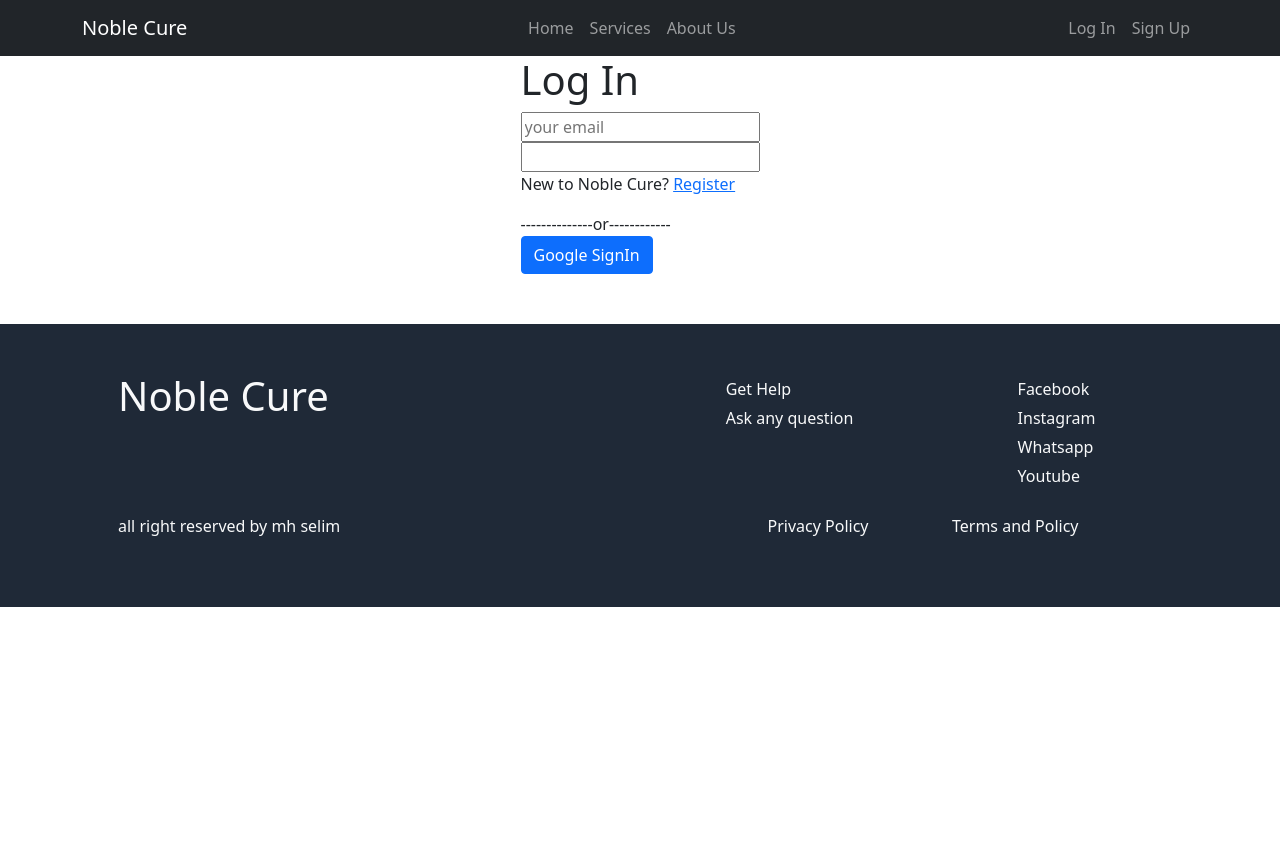
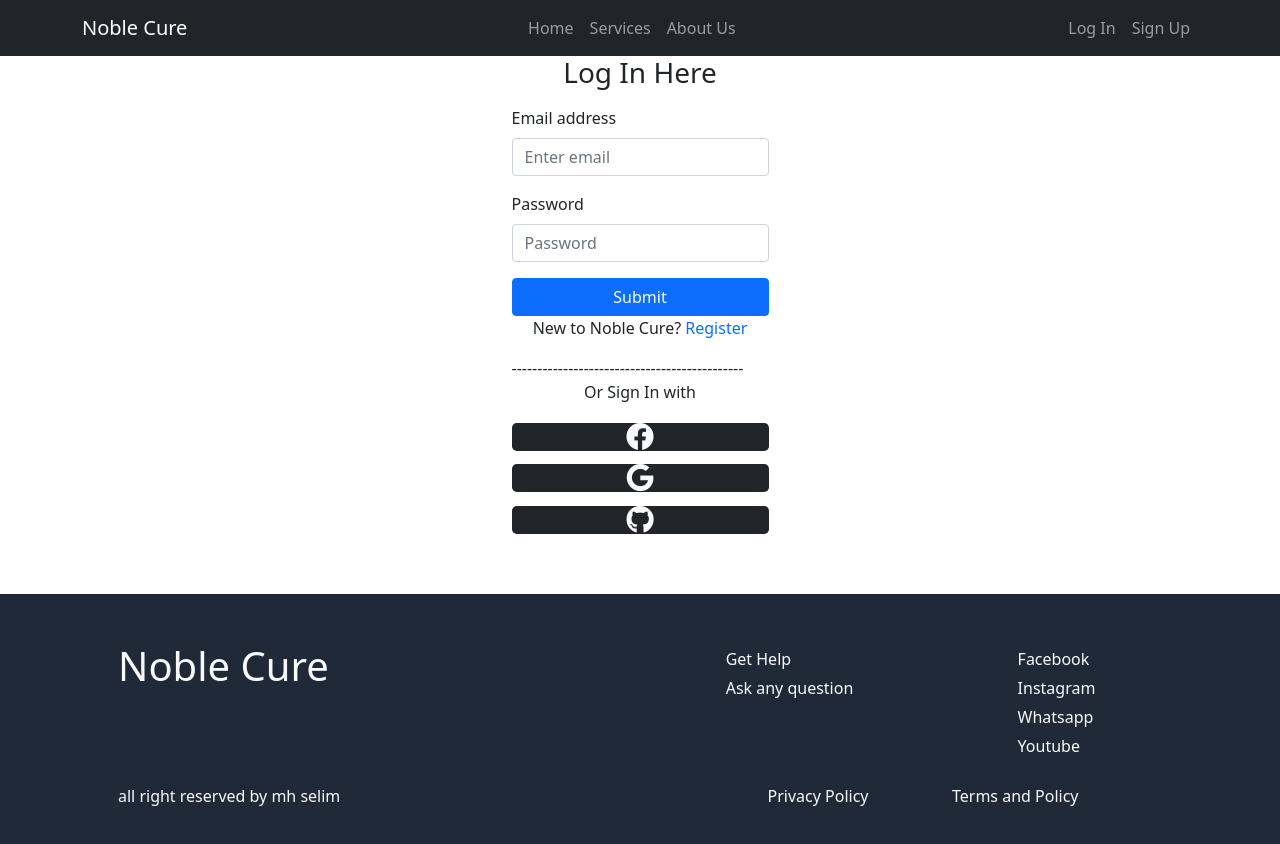
Before and after one commit to mhselim103/health-care, a React (Create React App) app: page /login in a window 1280 px wide. Shown: the top 844 px of the page. Before the commit the page ends 800 px from the top, so only its background shows below. Built offline with nearby package versions, Linux system fonts and the light colour scheme; no server answers.

Commit message:
form added

```diff
--- a/package.json
+++ b/package.json
@@ -3,6 +3,9 @@
   "version": "0.1.0",
   "private": true,
   "dependencies": {
+    "@fortawesome/fontawesome-svg-core": "^1.2.36",
+    "@fortawesome/free-solid-svg-icons": "^5.15.4",
+    "@fortawesome/react-fontawesome": "^0.1.16",
     "@testing-library/jest-dom": "^5.15.0",
     "@testing-library/react": "^11.2.7",
     "@testing-library/user-event": "^12.8.3",
--- a/public/index.html
+++ b/public/index.html
@@ -8,6 +8,13 @@
     <meta
       name="description"
       content="Web site created using create-react-app"
+    />
+    <!-- font awesome icons  -->
+    <link
+      rel="stylesheet"
+      href="https://use.fontawesome.com/releases/v5.15.4/css/all.css"
+      integrity="sha384-DyZ88mC6Up2uqS4h/KRgHuoeGwBcD4Ng9SiP4dIRy0EXTlnuz47vAwmeGwVChigm"
+      crossorigin="anonymous"
     />
     <link rel="apple-touch-icon" href="%PUBLIC_URL%/logo192.png" />
     <!--
--- /dev/null
+++ b/src/Pages/Authenticatin/Login/Login.css
@@ -0,0 +1,3 @@
+.register {
+  text-decoration: none;
+}
--- a/src/Pages/Authenticatin/Login/Login.js
+++ b/src/Pages/Authenticatin/Login/Login.js
@@ -1,7 +1,8 @@
 import React from "react";
-import { Button } from "react-bootstrap";
+import { Button, Form } from "react-bootstrap";
 import { Link, useLocation, useHistory } from "react-router-dom";
 import useAuth from "../../../Hooks/useAuth";
+import "./Login.css";
 
 const LogIn = () => {
   const location = useLocation();
@@ -18,27 +19,54 @@ const LogIn = () => {
       })
       .finally(() => setIsLoading(false));
   };
+  const handleClick = (e) => {
+    e.preventDefault();
+  };
   return (
-    <div className="banner d-flex justify-content-center">
+    <div className="d-flex justify-content-center">
       <div>
-        <h1>Log In</h1>
-        <form>
-          <input
-            type="email"
-            name="email"
-            id="email"
-            placeholder="your email"
-          />
-          <br />
-          <input type="password" name="password" id="password" />
-        </form>
-        <p>
-          New to Noble Cure? <Link to="/register">Register</Link>
+        <h3 className="text-center">Log In Here</h3>
+        <Form>
+          <Form.Group className="my-3" controlId="formBasicEmail">
+            <Form.Label>Email address</Form.Label>
+            <Form.Control type="email" placeholder="Enter email" required />
+          </Form.Group>
+
+          <Form.Group className="mb-3" controlId="formBasicPassword">
+            <Form.Label>Password</Form.Label>
+            <Form.Control type="password" placeholder="Password" required />
+          </Form.Group>
+          {/* <p className="bg-primary w-100 text-center text-light p-2 cursour rounded-3">
+            Sign In
+          </p> */}
+          <Button
+            variant="primary"
+            type="submit"
+            className="w-100"
+            onClick={handleClick}
+          >
+            Submit
+          </Button>
+        </Form>
+        <p className="text-center">
+          New to Noble Cure?{" "}
+          <Link className="register" to="/register">
+            Register
+          </Link>
         </p>
-        <div>--------------or------------</div>
-        <Button variant="primary" onClick={handleSignIn}>
-          Google SignIn
-        </Button>
+        <div>
+          ---------------------------------------------
+          <p className="text-center">Or Sign In with</p>
+          <h3>
+            <i className="fab fa-facebook text-center bg-dark text-light w-100 cursour rounded-3"></i>
+          </h3>
+          <h3>
+            <i className="fab fa-google text-center bg-dark text-light w-100 cursour rounded-3"></i>
+          </h3>
+          <h3>
+            <i className="fab fa-github text-center bg-dark text-light w-100 cursour rounded-3"></i>
+          </h3>
+        </div>
       </div>
     </div>
   );
--- a/src/Pages/Authenticatin/Register/Register.js
+++ b/src/Pages/Authenticatin/Register/Register.js
@@ -1,43 +1,62 @@
 import React from "react";
-import { Button } from "react-bootstrap";
+import { Button, Form } from "react-bootstrap";
 import { Link } from "react-router-dom";
 import useAuth from "../../../Hooks/useAuth";
 
 const Register = () => {
   const { signInUsingGoogle } = useAuth();
+  const handleClick = (e) => {
+    e.preventDefault();
+  };
   return (
     <div className="banner d-flex justify-content-center">
       <div>
-        <h1>Create Account</h1>
-        <form>
-          <input
-            type="text"
-            name="yourName"
-            id="yourName"
-            placeholder="Your Name"
-          />
-          <br />
-          <input
-            type="email"
-            name="email"
-            id="email"
-            placeholder="your email"
-          />
-          <br />
-          <input
-            type="password"
-            name="password"
-            id="pasword"
-            placeholder="your password"
-          />
-        </form>
+        <h3 className="text-center">Create Your Account</h3>
+        <Form>
+          <Form.Group className="my-3" controlId="formBasicName">
+            <Form.Label>Full Name</Form.Label>
+            <Form.Control type="Text" placeholder="Enter Your Name" required />
+          </Form.Group>
+          <Form.Group className="my-3" controlId="formBasicEmail">
+            <Form.Label>Email address</Form.Label>
+            <Form.Control type="email" placeholder="Enter email" required />
+          </Form.Group>
+
+          <Form.Group className="mb-3" controlId="formBasicPassword">
+            <Form.Label>Password</Form.Label>
+            <Form.Control type="password" placeholder="Password" required />
+          </Form.Group>
+          {/* <p className="bg-primary w-100 text-center text-light p-2 cursour rounded-3">
+            Sign Up
+          </p> */}
+          <Button
+            variant="primary"
+            type="submit"
+            className="w-100"
+            onClick={handleClick}
+          >
+            Submit
+          </Button>
+        </Form>
         <br />
         <p>Already have an account? </p>
         <Link to="/login">Log In Here</Link>
-        <div>--------------or------------</div>
-        <Button variant="primary" onClick={signInUsingGoogle}>
-          Google SignIn
-        </Button>
+        <div>
+          ---------------------------------------------
+          <p className="text-center">Or Sign In with</p>
+          <h3>
+            <i className="fab fa-facebook text-center bg-dark text-light w-100 cursour rounded-3"></i>
+          </h3>
+          <h3>
+            <i
+              onClick={signInUsingGoogle}
+              className="fab fa-google text-center bg-dark text-light w-100 cursour rounded-3"
+            ></i>
+          </h3>
+          <h3>
+            <i className="fab fa-github text-center bg-dark text-light w-100 cursour rounded-3"></i>
+          </h3>
+        </div>
       </div>
     </div>
   );
```
Also changed, not shown: src/Pages/NotFound/NotFound.js (added, +11 -0 lines), 1 other file (tests, documents, lock files or other folders).
